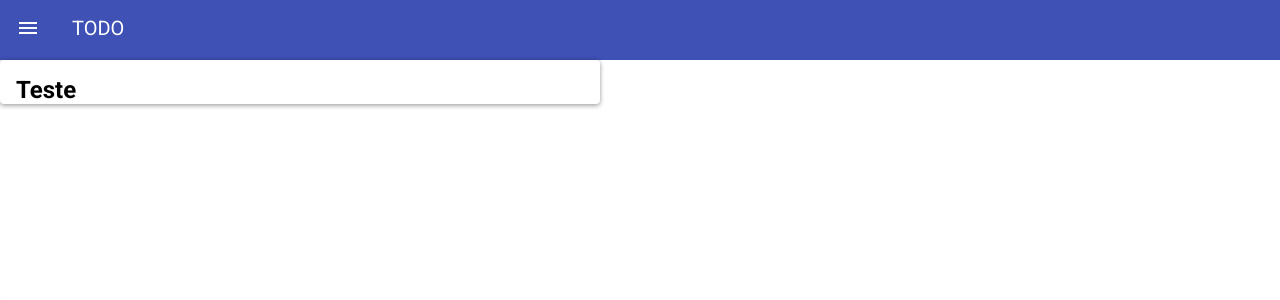
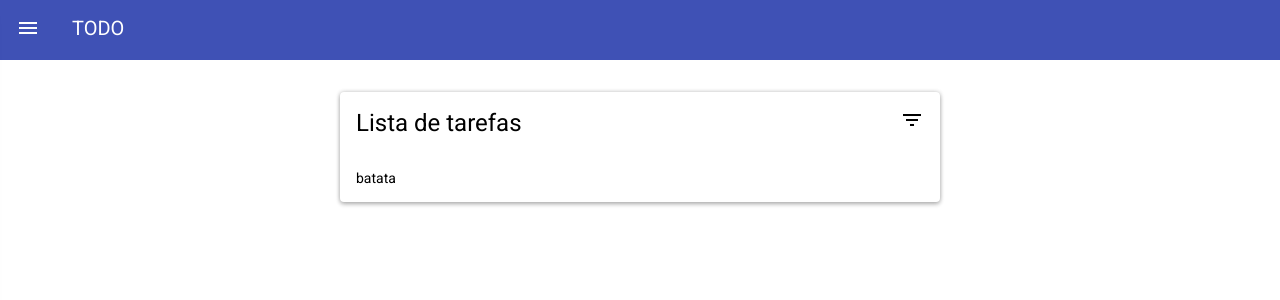
Before and after one commit to guilhermehrq/react-todo-list, a React (Create React App) app: page / in a window 1280 px wide. Shown: the top 300 px of the page. Built offline with nearby package versions, Linux system fonts and the light colour scheme.

Commit message:
iniciando tela de tarefas

```diff
--- a/src/components/card/card.component.jsx
+++ b/src/components/card/card.component.jsx
@@ -2,9 +2,35 @@ import React, { Component } from 'react';
 import './card.component.scss';
 
 export class Card extends Component {
+    constructor(props) {
+        super(props);
+
+        this.state = {
+            size: this.props.size
+        }
+        this.sizes = [480, 600, 840, 960, 1280, 1440, 1600]
+
+        this.verifySize = this.verifySize.bind(this);
+    }
+
+    componentDidMount() {
+        this.verifySize();
+    }
+
+    verifySize() {
+        const size = this.state.size;
+
+        if(size && !this.sizes.includes(+size)) {
+            console.warn('Valor de "size" inválido!');
+            this.setState({ ...this.state, size: '' });
+        } else if(size) {
+            this.setState({ ...this.state, size: ` size-${ size }` });
+        }
+    }
+
     render() {
         return (
-            <div className={`ui-card size-${ this.props.size || 480 }`}>
+            <div className={`ui-card${ this.state.size || '' }`}>
                 { this.props.children }
             </div>
         )
--- /dev/null
+++ b/src/components/shared.scss
@@ -0,0 +1 @@
+@import './utils/layout.component.scss';
--- /dev/null
+++ b/src/components/utils/layout.component.scss
@@ -0,0 +1,9 @@
+$sizes: 480 600 840 960 1280 1440 1600;
+
+@each $size in $sizes {
+    .ui-s#{$size} {
+        max-width: #{$size}px;
+        width: 100%;
+        margin: 0 auto;
+    }
+}
--- a/src/index.scss
+++ b/src/index.scss
@@ -1,3 +1,5 @@
+@import '../src/components/shared.scss';
+
 * {
     &,
     &::before,
--- a/src/views/todo/todo.jsx
+++ b/src/views/todo/todo.jsx
@@ -1,14 +1,26 @@
 import React, { Component } from 'react';
 import Card from '../../components/card/card.component';
+
+import './todo.scss';
 
 export default class Todo extends Component {
     render() {
         return (
-            <Card size={ 600 }>
-                <h1 className='ui-card-title'>
-                    Teste
-                </h1>
-            </Card>
+            <div className='ui-s600' style={{ marginTop: '32px' }}>
+                <Card className='tools-card'>
+                    <div className='ui-card-title title-container'>
+                        <span>Lista de tarefas</span>
+
+                        <div>
+                            <i className='material-icons'>filter_list</i>
+                        </div>
+                    </div>
+
+                    <div className='ui-card-content filter-container'>
+                        <span>batata</span>
+                    </div>
+                </Card>
+            </div>
         )
     }
 }
--- /dev/null
+++ b/src/views/todo/todo.scss
@@ -0,0 +1,8 @@
+.ui-s600 {
+    .title-container {
+        padding-bottom: 16px;
+        display: flex;
+        justify-content: space-between;
+        align-items: center;
+    }
+}
```
